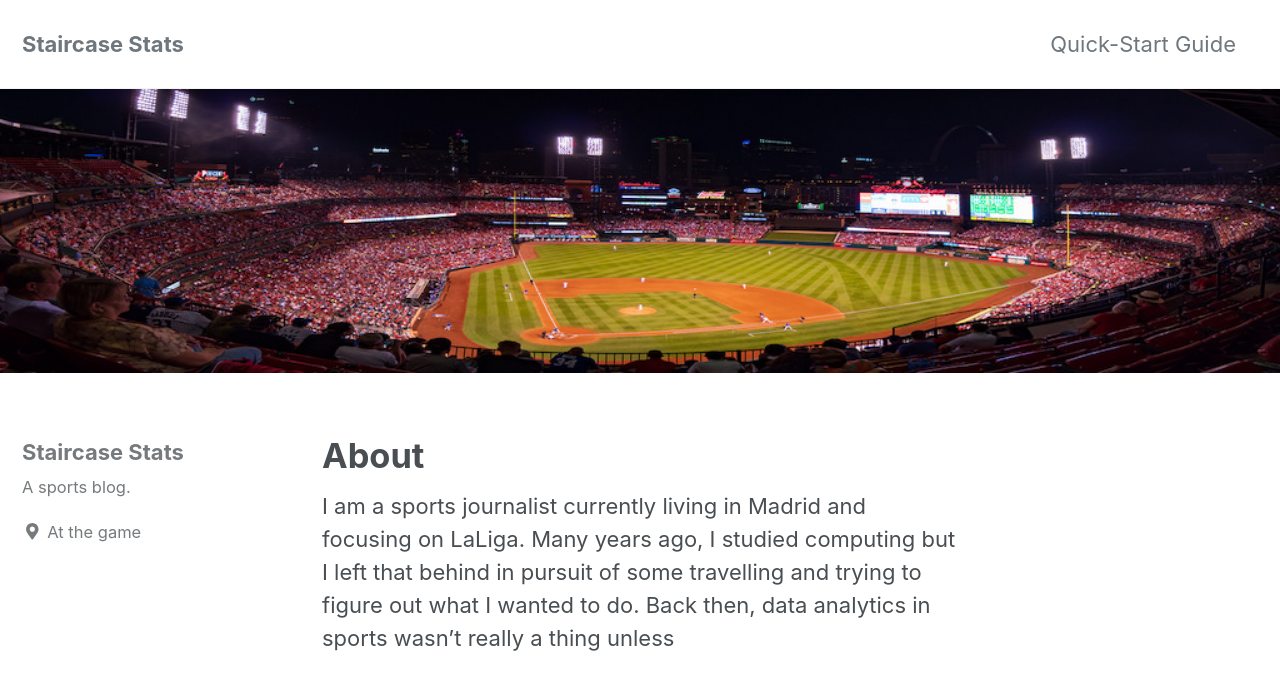
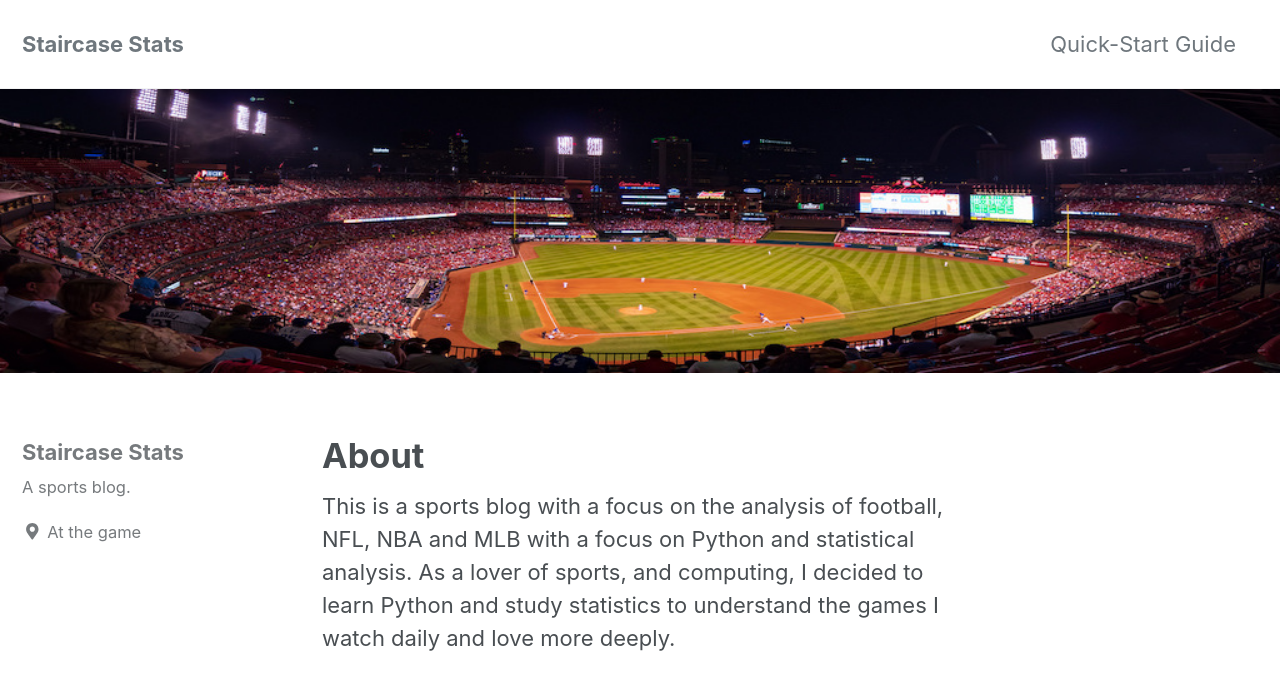
Before and after one commit to staircasestats/staircasestats.github.io, a Jekyll site: the page built from _pages/about.md, in a window 1280 px wide and 900 px high. Shown: the top 690 px of the window. Built offline with Jekyll 4.4.1, drawn with Linux system fonts in a browser that asks for light colours; cached includes are drawn as plain includes; nearby versions of some CDN libraries.

Commit message:
new site

```diff
--- a/_pages/about.md
+++ b/_pages/about.md
@@ -5,4 +5,4 @@ header:
   image: "/images/baseball.jpg"
 ---
 
-I am a sports journalist currently living in Madrid and focusing on LaLiga. Many years ago, I studied computing but I left that behind in pursuit of some travelling and trying to figure out what I wanted to do. Back then, data analytics in sports wasn't really a thing unless
+This is a sports blog with a focus on the analysis of football, NFL, NBA and MLB with a focus on Python and statistical analysis. As a lover of sports, and computing, I decided to learn Python and study statistics to understand the games I watch daily and love more deeply.
```
Also changed, not shown: _posts/reading.md (added, +8 -0 lines), images/reading.jpg (added).
